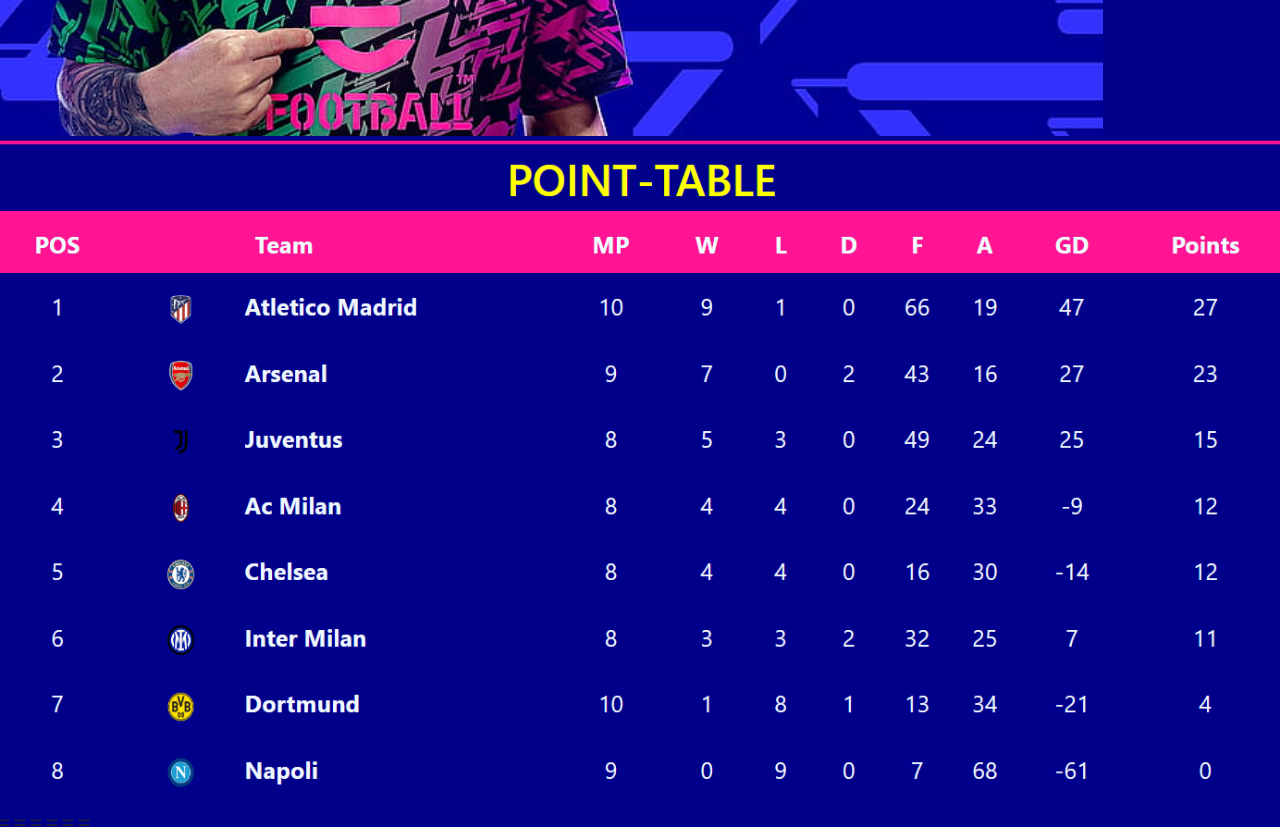
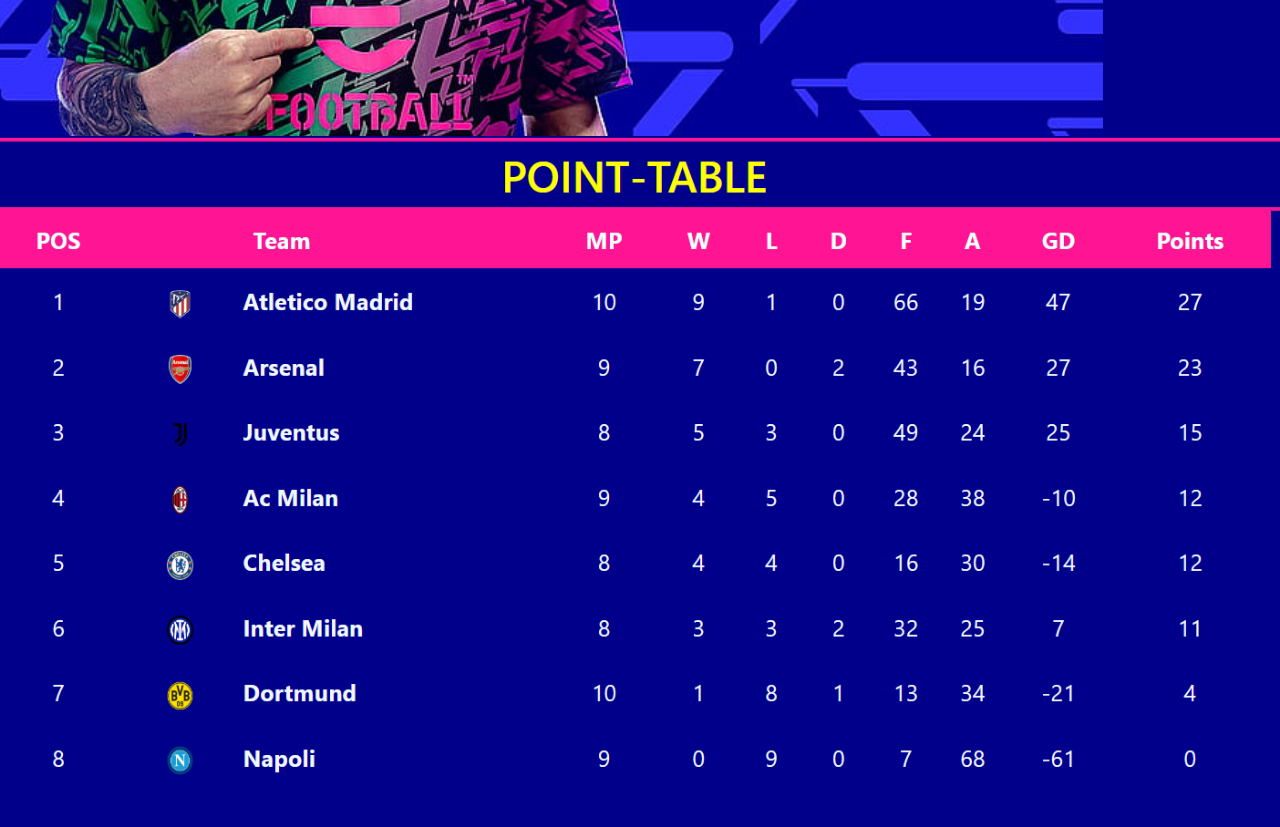
Before and after one commit to risalat345/Efootball-Tournament, a plain HTML site: page index.html in a window 1280 px wide. Shown: the part 1460-2287 px from the top of the page. Drawn offline with nearby package versions, Linux system fonts and the light colour scheme.

Commit message:
exciting

```diff
--- a/index.html
+++ b/index.html
@@ -62,6 +62,6 @@
   </nav>
   <img class="img-fluid" src="Flag/Logo.png" alt="">
   <img class="img-fluid" src="images/dol.png" alt="">
-  <img class="img-fluid" src="images/Screenshot 2023-12-16 223920.png" alt="">
+  <img class="img-fluid" src="images/Screenshot 2023-12-16 224533.png" alt="">
 </body>
 </html>
```
Also changed, not shown: images/Screenshot 2023-12-16 223920.png (deleted), images/Screenshot 2023-12-16 224533.png (added).
